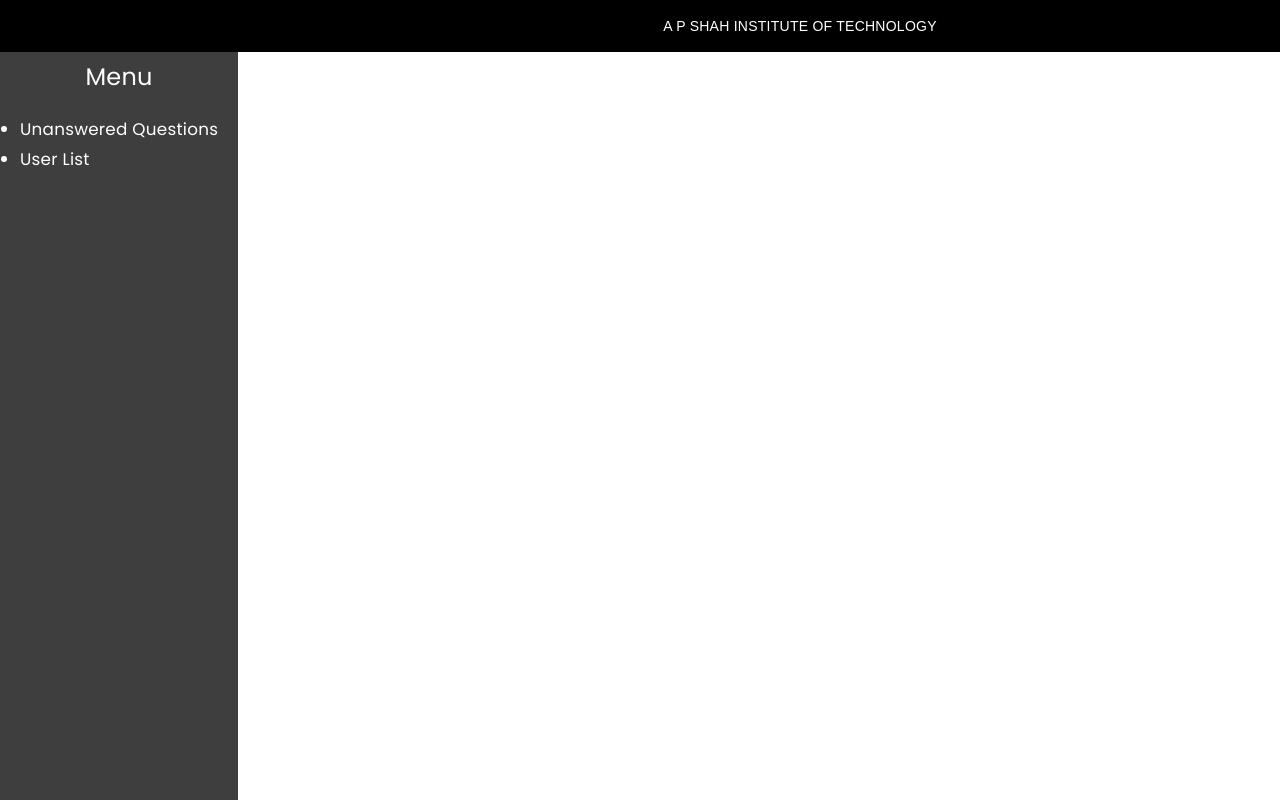
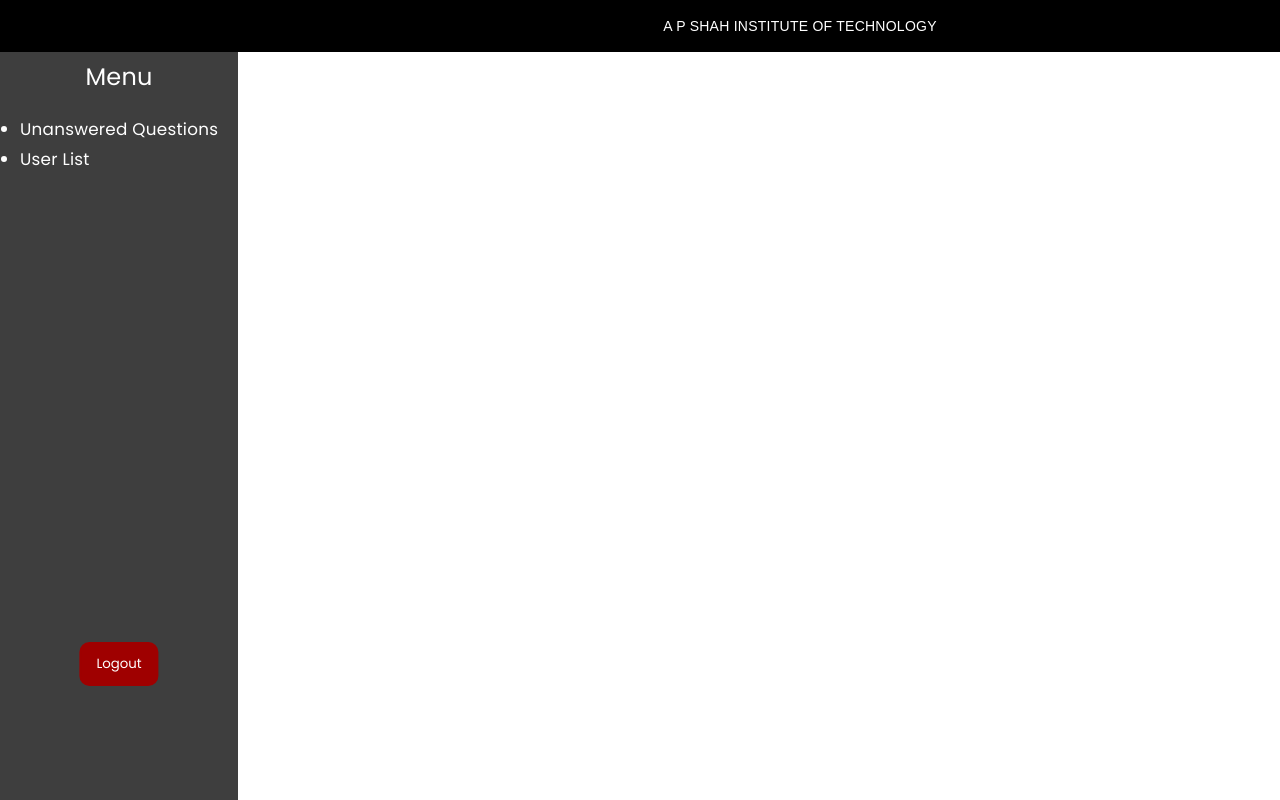
Before and after one commit to kunal8879/edubot-fronend, an Angular app: page /menu in a window 1280 px wide. Built offline with nearby package versions, Linux system fonts and the light colour scheme.

Commit message:
Logout Update

```diff
--- a/src/app/app-routing.module.ts
+++ b/src/app/app-routing.module.ts
@@ -13,6 +13,7 @@
   { path: 'unanswered-questions', component: UnansweredQuestionsComponent},
   { path: '**', pathMatch: 'full', component: MoodleComponent },
   { path: 'menu', pathMatch: 'full', component: LoginComponent },
+  { path: 'logout', redirectTo: '/login', pathMatch: 'full' },
 ];
 
 @NgModule({
--- /dev/null
+++ b/src/app/auth.service.ts
@@ -0,0 +1,17 @@
+import { Injectable } from '@angular/core';
+import { HttpClient } from '@angular/common/http';
+import { Router } from '@angular/router';
+
+@Injectable({
+  providedIn: 'root'
+})
+export class AuthService {
+  constructor(private http: HttpClient, private router: Router) {}
+
+  logout() {
+    // remove token from local storage
+    localStorage.removeItem('token');
+    // redirect to login page
+    this.router.navigate(['/login']);
+  }
+}
--- a/src/app/menu/menu.component.css
+++ b/src/app/menu/menu.component.css
@@ -27,3 +27,31 @@
     text-decoration: none;
     color: white;
 }
+
+.centered {
+    margin-top: 480px;
+    height: 20px;
+    position: relative;
+}
+
+.centered button {
+    margin: 0;
+    position: absolute;
+    top: 50%;
+    left: 50%;
+    -ms-transform: translate(-50%, -50%);
+    transform: translate(-50%, -50%);
+    cursor: pointer;
+    padding: 10px 15px;
+    color: white;
+    background-color: rgb(159, 0, 0);
+    border-radius: 10px;
+    border: 2px solid rgb(159, 0, 0);
+}
+
+.centered button:hover {
+    font-size: large;
+    color: rgb(159, 0, 0);
+    background-color: white;
+    transition: all 0.4s ease-in;
+}
--- a/src/app/menu/menu.component.html
+++ b/src/app/menu/menu.component.html
@@ -8,6 +8,9 @@
                 <li [routerLink]="['/unanswered-questions']">Unanswered Questions</li>
                 <li [routerLink]="['/user-list']">User List</li>
             </ul>
+            <div class="centered">
+                <button (click)="logout()">Logout</button>
+            </div>
         </div>
     </div>
 </div>
--- a/src/app/menu/menu.component.ts
+++ b/src/app/menu/menu.component.ts
@@ -1,10 +1,19 @@
-import { Component } from '@angular/core';
+import { Component} from '@angular/core';
+import { AuthService } from '../auth.service';
+
 
 @Component({
   selector: 'app-menu',
   templateUrl: './menu.component.html',
   styleUrls: ['./menu.component.css']
 })
+
 export class MenuComponent {
+  constructor(private authService: AuthService) {}
+
+  logout() {
+    this.authService.logout();
+  }
+
 
 }
```
